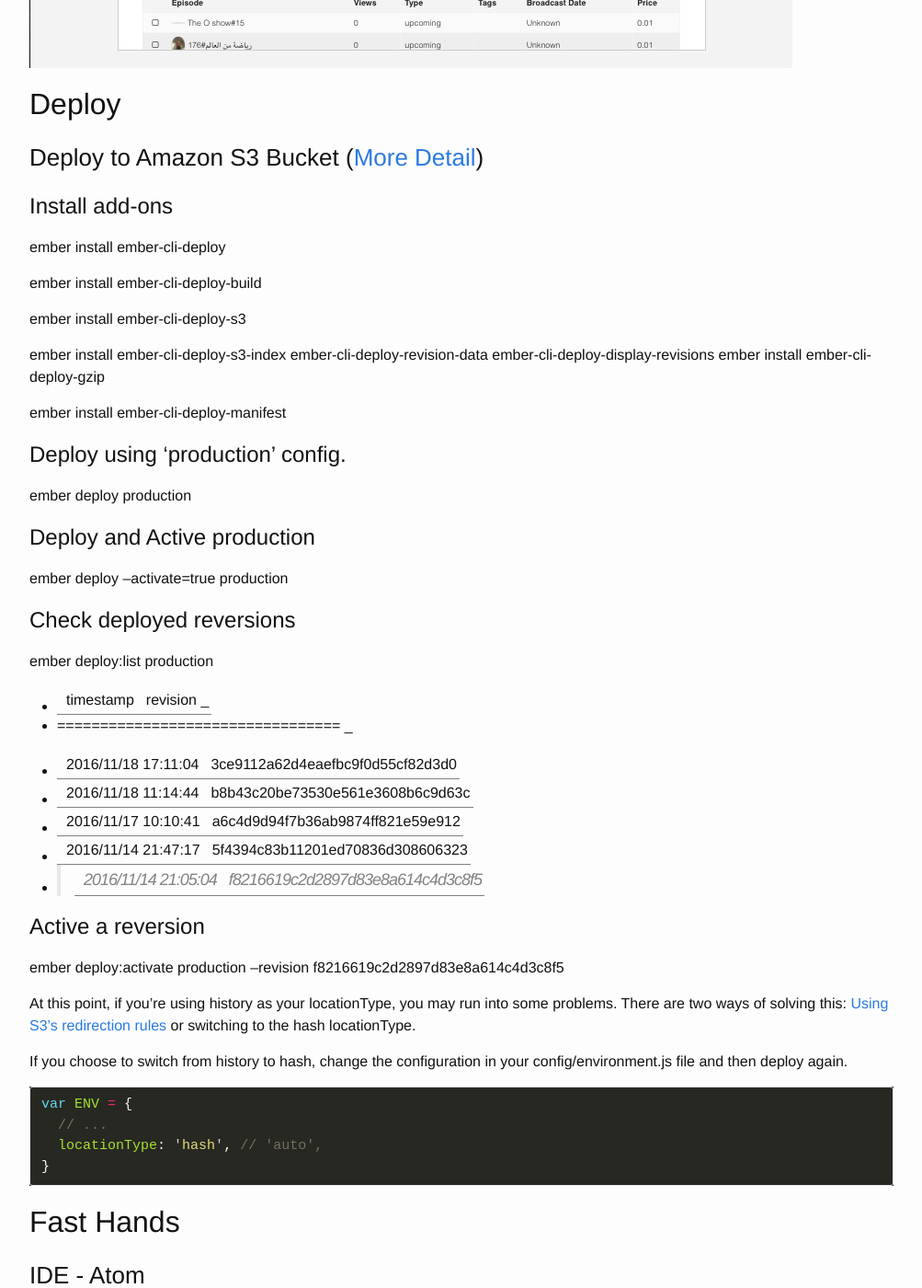
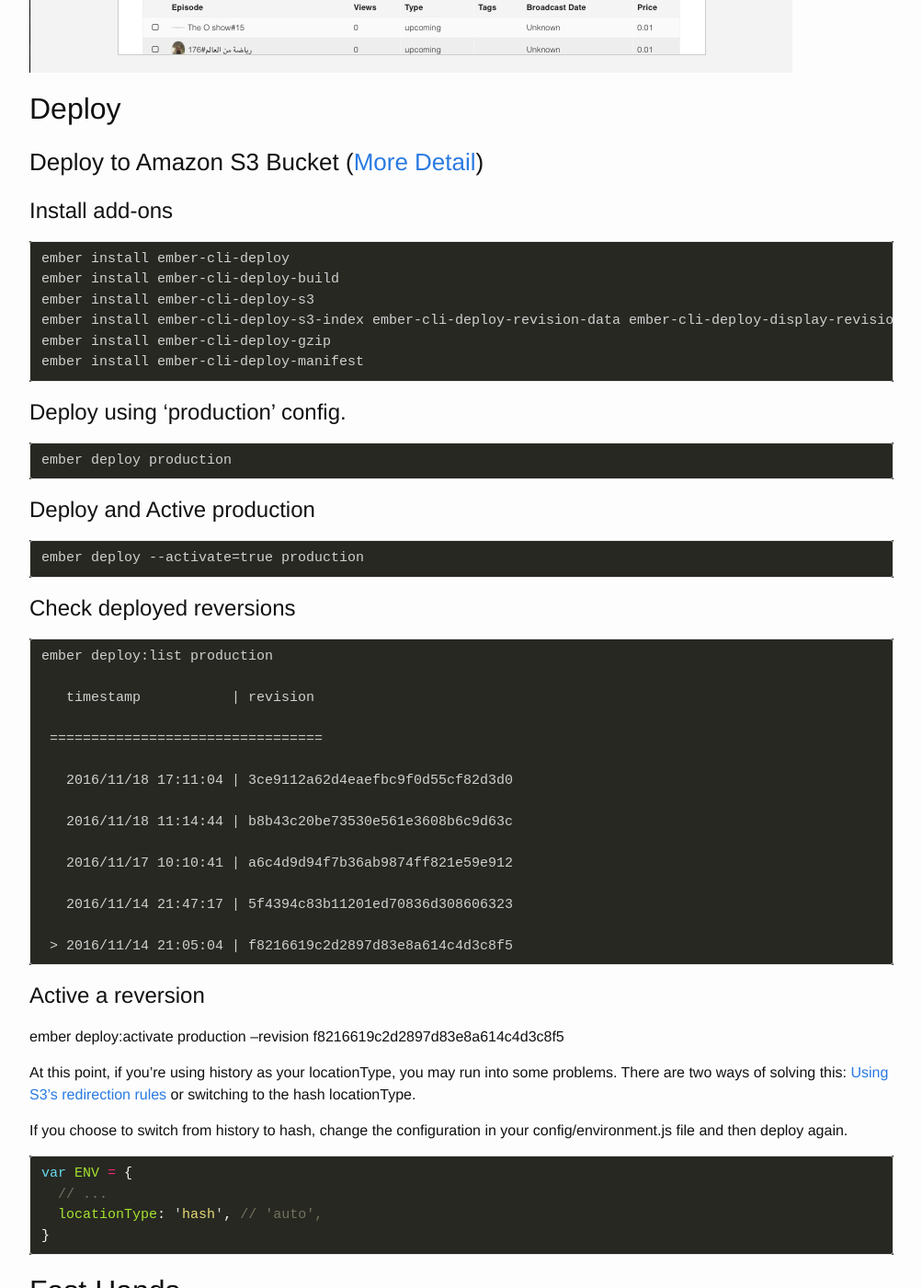
Before and after one commit to touren/touren.github.io, a Jekyll site: the page built from _posts/2016-12-23-Web_App_Architecture_Ember.md, in a window 1280 px wide and 1400 px high, scrolled down 20316 px. Shown: the whole window at 92% size, without its empty margins (138-1141 px from the left). Built offline with Jekyll 4.4.1, drawn with Linux system fonts in a browser that asks for light colours; comment, search, counter and statistics services are not loaded; some of the changed text lies outside the part shown.

Commit message:
Fixed hbs tag ({{}}) disappear.

````diff
--- a/_posts/2016-12-23-Web_App_Architecture_Ember.md
+++ b/_posts/2016-12-23-Web_App_Architecture_Ember.md
@@ -621,7 +621,7 @@
 
 Often [Closure Actions](http://emberjs.com/blog/2015/06/12/ember-1-13-0-released.html#toc_closure-actions) perform asynchronous tasks, such as making an ajax request to a server. You return a [Promise](http://emberjs.com/api/classes/RSVP.Promise.html) from these actions to handle completion.
 
-```javascript
+```hbs
 //app/templates/components/episode-table-select.hbs (Component)
 <a href="#" class="button primary expanded hollow" {{action "viewmore"}}>
   {{#if isLoading}}{{loading-spinner}}{{/if}} View More
@@ -646,16 +646,15 @@
 ```
 
 
-```javascript
+```hbs
 //app/templates/campaigns/list.hbs (Container Component)
 {{episode-table-select model=model.episodes onviewmore=(action "getMoreEpisodes") }}
-
+```
 Or
-
+```hbs
 //app/templates/campaigns/list.hbs (Route)
 {{episode-table-select model=model.episodes onviewmore=(action (route-action "getMoreEpisodes")) }}
 ```
-
 
 ```javascript
 //app/routes/campaigns/list.js (Component or Route)
@@ -672,7 +671,6 @@
   }
 });
 ```
-
 
 ## Application Concerns
 
@@ -715,7 +713,7 @@
 
 Services are useful for features that require shared state or persistent connections. Example uses of services might include: User/session authentication; Geolocation; WebSockets; Server-sent events or notifications; Server-backed API calls that may not fit Ember Data; Third-party APIs; Logging. To create a service, run:
 
-```javascript
+```
 ember generate service stripe
 ```
 
@@ -748,7 +746,7 @@
 
 Let’s say we want to do 2 acceptance tests: register a user, list a user’s campaigns. Run "ember generate acceptance-test <name>" to to create an acceptance test,
 
-```javascript
+```
 ember generate acceptance-test register
 ```
 
@@ -782,7 +780,7 @@
 
 Similar to campaigns acceptance test,
 
-```javascript
+```
 ember generate acceptance-test campaigns
 ```
 
@@ -828,7 +826,7 @@
 
 Start the test server: ember test --server
 
-```javascript
+```
 ember test --server
 ```
 
@@ -849,43 +847,46 @@
 
 # Install add-ons
 
+```
 ember install ember-cli-deploy
-
 ember install ember-cli-deploy-build
-
 ember install ember-cli-deploy-s3
-
 ember install ember-cli-deploy-s3-index ember-cli-deploy-revision-data ember-cli-deploy-display-revisions
 ember install ember-cli-deploy-gzip
-
 ember install ember-cli-deploy-manifest
+```
 
 # Deploy using ‘production’ config.
 
+```
 ember deploy production
+```
 
 # Deploy and Active production
 
+```
 ember deploy --activate=true production
+```
 
 # Check deployed reversions
 
+```
 ember deploy:list production
 
--   timestamp           | revision                       _
+   timestamp           | revision
 
-- =================================                      _
+ =================================
 
--   2016/11/18 17:11:04 | 3ce9112a62d4eaefbc9f0d55cf82d3d0
+   2016/11/18 17:11:04 | 3ce9112a62d4eaefbc9f0d55cf82d3d0
 
--   2016/11/18 11:14:44 | b8b43c20be73530e561e3608b6c9d63c
+   2016/11/18 11:14:44 | b8b43c20be73530e561e3608b6c9d63c
 
--   2016/11/17 10:10:41 | a6c4d9d94f7b36ab9874ff821e59e912
+   2016/11/17 10:10:41 | a6c4d9d94f7b36ab9874ff821e59e912
 
--   2016/11/14 21:47:17 | 5f4394c83b11201ed70836d308606323
+   2016/11/14 21:47:17 | 5f4394c83b11201ed70836d308606323
 
-- > 2016/11/14 21:05:04 | f8216619c2d2897d83e8a614c4d3c8f5
-
+ > 2016/11/14 21:05:04 | f8216619c2d2897d83e8a614c4d3c8f5
+```
 # Active a reversion
 
 ember deploy:activate production --revision f8216619c2d2897d83e8a614c4d3c8f5
````
